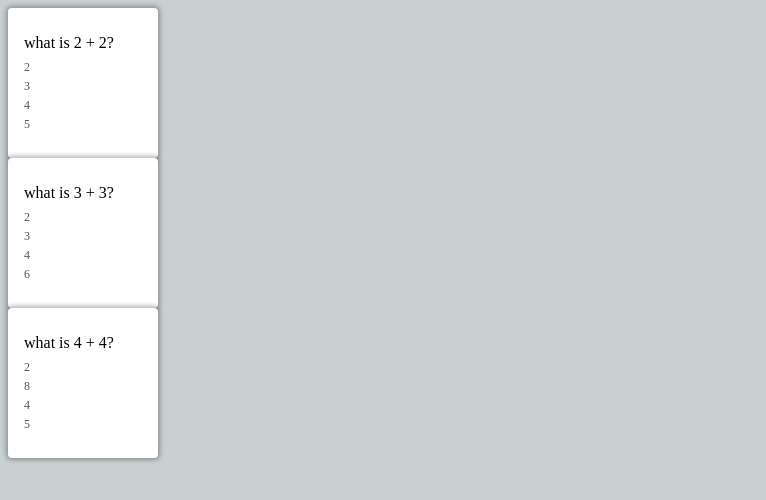
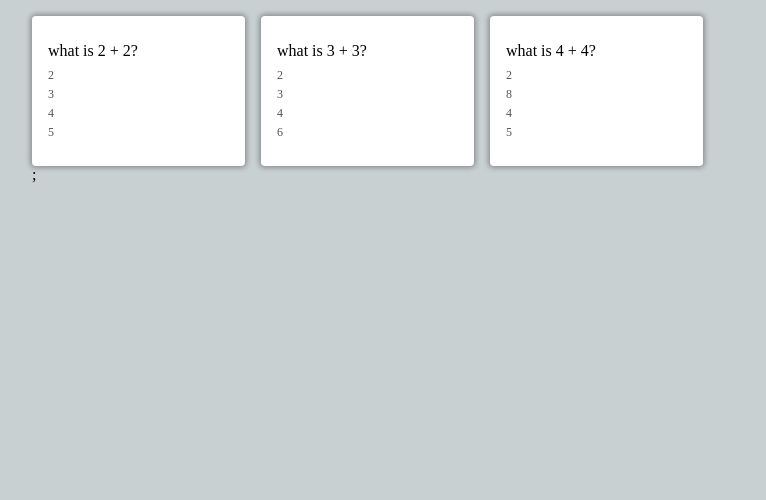
Before and after one commit to singonwan/flashcardApp, a React (Create React App) app in the folder flashcard-app/: page / in a window 1280 px wide. Shown: the top 500 px of the page, without its empty margins (0-766 px from the left). Built offline with nearby package versions, Linux system fonts and the light colour scheme; no server answers.

Commit message:
added container class to fix display and fixed width of cards

```diff
--- a/flashcard-app/src/App.js
+++ b/flashcard-app/src/App.js
@@ -35,7 +35,11 @@ function App() {
         return textArea.value;
     }
 
-    return <FlashcardList flashcards={flashcards} />;
+    return (
+        <div className="container">
+            <FlashcardList flashcards={flashcards} />;
+        </div>
+    );
 }
 
 const SAMPLE_FLASHCARDS = [
--- a/flashcard-app/src/app.css
+++ b/flashcard-app/src/app.css
@@ -1,5 +1,18 @@
 body {
     background-color: #c8d0d2;
+    margin: 0;
+}
+
+.container {
+    max-width: 900px;
+    margin: 1rem 2rem;
+}
+
+.card-grid {
+    display: grid;
+    align-items: center;
+    grid-template-columns: repeat(auto-fill, minmax(200px, 1fr));
+    gap: 1rem;
 }
 
 .card {
@@ -12,7 +25,6 @@ body {
     background-color: white;
     transform-style: preserve-3d;
     height: 150px;
-    width: 150px;
     transition: 150ms;
     cursor: pointer;
     transform: perspective(1000px) rotateY(var(--rotate-y, 0))
```
